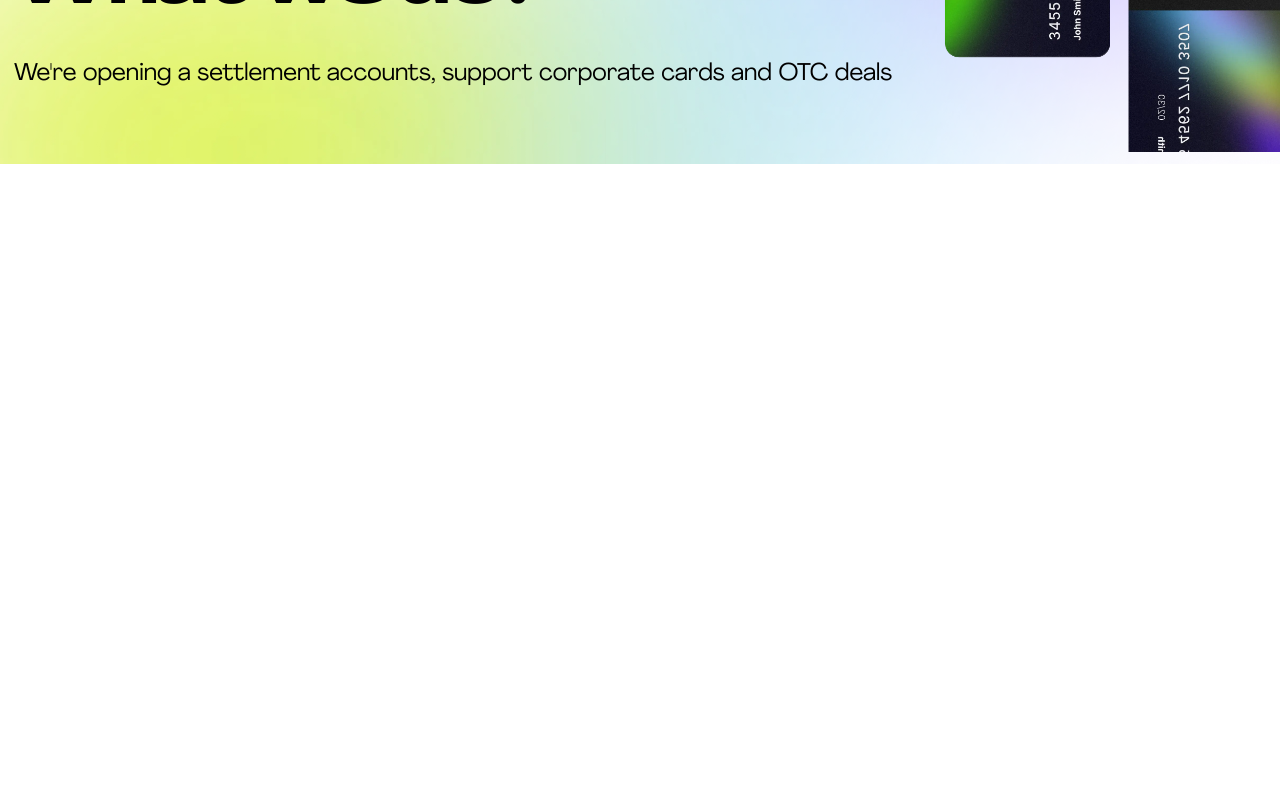
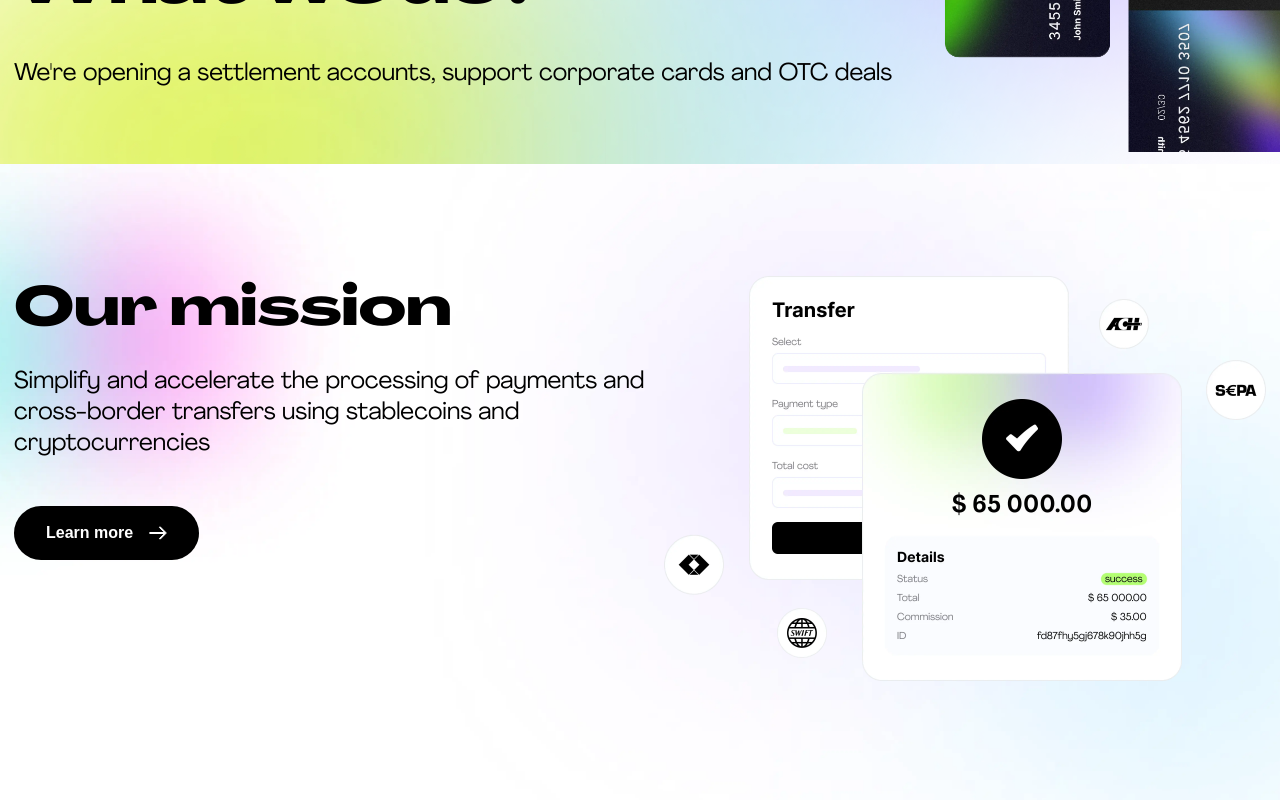
Before and after one commit to Pank3d/surf_bank, a React (Vite) app: page / in a window 1280 px wide. Shown: the part 986-1786 px from the top of the page. Before the commit the page ends 1150 px from the top, so only its background shows below. Built offline with nearby package versions, Linux system fonts and the light colour scheme.

Commit message:
feat: section-our-mission

```diff
--- a/src/pages/Main.tsx
+++ b/src/pages/Main.tsx
@@ -1,8 +1,13 @@
-import { SectionHero, SectionWhatWeDo } from "@/widgets/Sections";
+import {
+  SectionHero,
+  SectionWhatWeDo,
+  SectionOurMission,
+} from "@/widgets/Sections";
 
 export const Main = () => (
   <>
     <SectionHero />
     <SectionWhatWeDo />
+    <SectionOurMission />
   </>
 );
--- a/src/shared/ui/Button/Button.tsx
+++ b/src/shared/ui/Button/Button.tsx
@@ -5,8 +5,26 @@ import clsx from "clsx";
 interface Props {
   children: ReactNode;
   className?: string;
+  arrow?: boolean;
 }
 
-export const Button = ({ children, className }: Props) => (
-  <button className={clsx(style.button, className)}>{children}</button>
+export const Button = ({ children, className, arrow }: Props) => (
+  <button className={clsx(style.button, className)}>
+    {children}
+    {arrow && (
+      <svg
+        width="18"
+        height="14"
+        viewBox="0 0 18 14"
+        fill="none"
+        xmlns="http://www.w3.org/2000/svg"
+      >
+        <path
+          d="M10.9922 0.830688C11.0584 0.831282 11.1237 0.845589 11.1846 0.871704C11.2456 0.897908 11.3015 0.935279 11.3477 0.983032L11.3535 0.989868L17.0107 6.64612C17.1044 6.7398 17.1571 6.86717 17.1572 6.99963C17.1572 7.13206 17.1043 7.25942 17.0107 7.35315L11.3594 13.0045C11.2651 13.0955 11.1388 13.1463 11.0078 13.1451C10.877 13.144 10.7518 13.0911 10.6592 12.9987C10.5665 12.906 10.5138 12.7801 10.5127 12.649C10.5118 12.5508 10.5393 12.4551 10.5918 12.3737L10.6523 12.2975L15.4502 7.49963H1C0.867392 7.49963 0.740253 7.44692 0.646484 7.35315C0.552823 7.2594 0.5 7.13216 0.5 6.99963C0.500091 6.86715 0.552797 6.73981 0.646484 6.64612C0.740236 6.55246 0.867473 6.49963 1 6.49963H15.4502L14.5967 5.64612L10.6465 1.6969V1.69592L10.6406 1.69006L10.5762 1.61487C10.5574 1.58767 10.5414 1.55847 10.5283 1.52795C10.5021 1.46697 10.4879 1.40096 10.4873 1.33459C10.4868 1.26836 10.5003 1.20255 10.5254 1.14124C10.5505 1.07998 10.587 1.02401 10.6338 0.977173C10.6807 0.930225 10.7374 0.892938 10.7988 0.867798C10.8602 0.842774 10.926 0.830113 10.9922 0.830688Z"
+          fill="white"
+          stroke="white"
+        />
+      </svg>
+    )}
+  </button>
 );
--- /dev/null
+++ b/src/widgets/Sections/Main/section-our-mission/section-our-mission.module.scss
@@ -0,0 +1,43 @@
+.section {
+  background-image: url("@/assets/images/section-our-mission/img-1.webp");
+  background-size: cover;
+  background-position: center;
+  background-repeat: no-repeat;
+
+  .section__inner {
+    max-width: 1252px;
+    margin: 0 auto;
+    padding: 112px 0;
+    color: $black-color;
+    display: flex;
+    align-items: flex-start;
+    justify-content: space-between;
+
+    .title {
+      margin-bottom: 20px;
+      font-size: 54px;
+      font-weight: 800;
+      font-family: "Agrandir-Grand", sans-serif;
+    }
+
+    .description {
+      font-size: 24px;
+      margin-bottom: 46px;
+    }
+
+    .button {
+      padding: 18px 32px;
+      font-size: 16px;
+    }
+
+    .img {
+      max-width: 602px;
+      height: auto;
+
+      img {
+        width: 100%;
+        height: 100%;
+      }
+    }
+  }
+}
--- /dev/null
+++ b/src/widgets/Sections/Main/section-our-mission/section-our-mission.tsx
@@ -0,0 +1,23 @@
+import style from "./section-our-mission.module.scss";
+import { Button } from "@/shared/ui";
+import img_1 from "@/assets/images/section-our-mission/img-2.webp";
+
+export const SectionOurMission = () => (
+  <section className={style.section}>
+    <div className={style.section__inner}>
+      <div>
+        <h2 className={style.title}>Our mission</h2>
+        <p className={style.description}>
+          Simplify and accelerate the processing of payments and cross-border
+          transfers using stablecoins and cryptocurrencies
+        </p>
+        <Button className={style.button} arrow>
+          Learn more
+        </Button>
+      </div>
+      <div className={style.img}>
+        <img src={img_1} alt="" />
+      </div>
+    </div>
+  </section>
+);
--- a/src/widgets/Sections/index.ts
+++ b/src/widgets/Sections/index.ts
@@ -1,3 +1,4 @@
 // MAIN
 export { SectionHero } from "./Main/section-hero/section-hero";
 export { SectionWhatWeDo } from "./Main/section-what-we-do/section-what-we-do";
+export { SectionOurMission } from "./Main/section-our-mission/section-our-mission";
```
Also changed, not shown: src/assets/images/section-our-mission/img-1.webp (added), src/assets/images/section-our-mission/img-2.webp (added).
